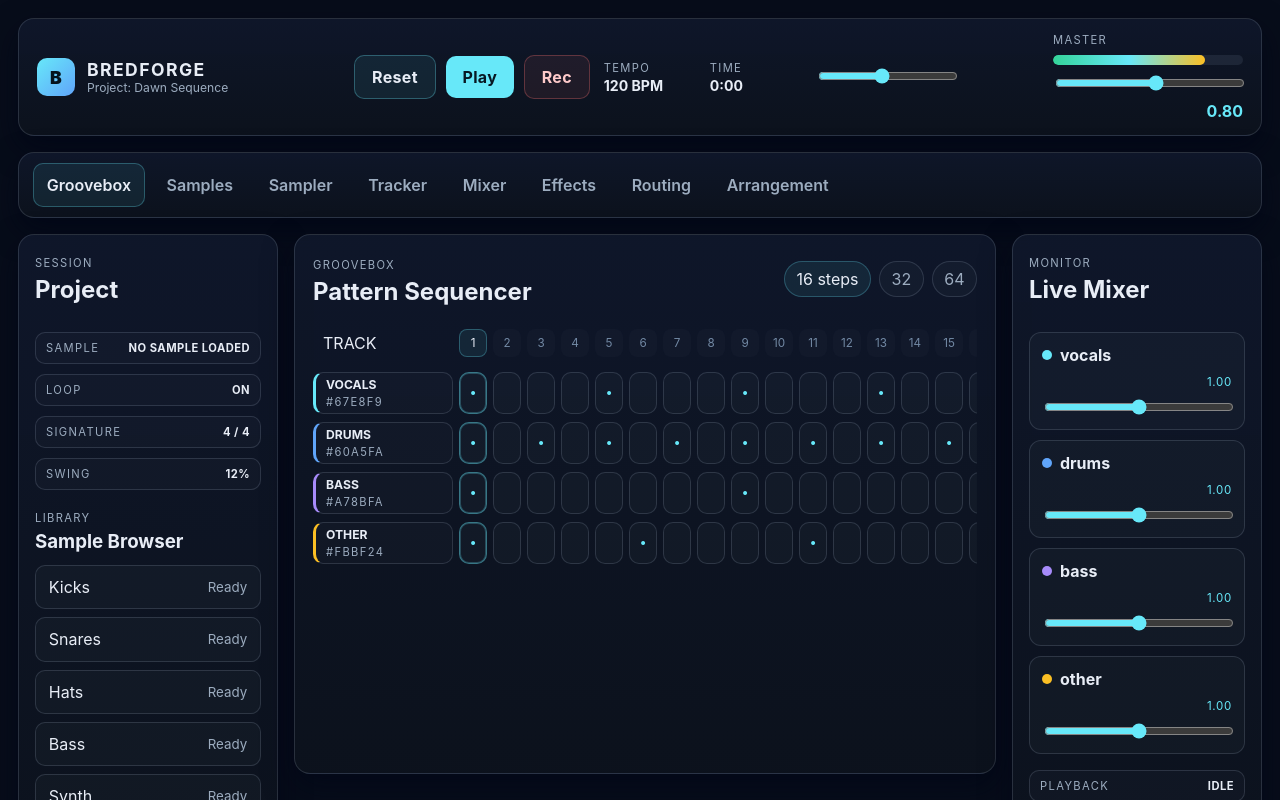
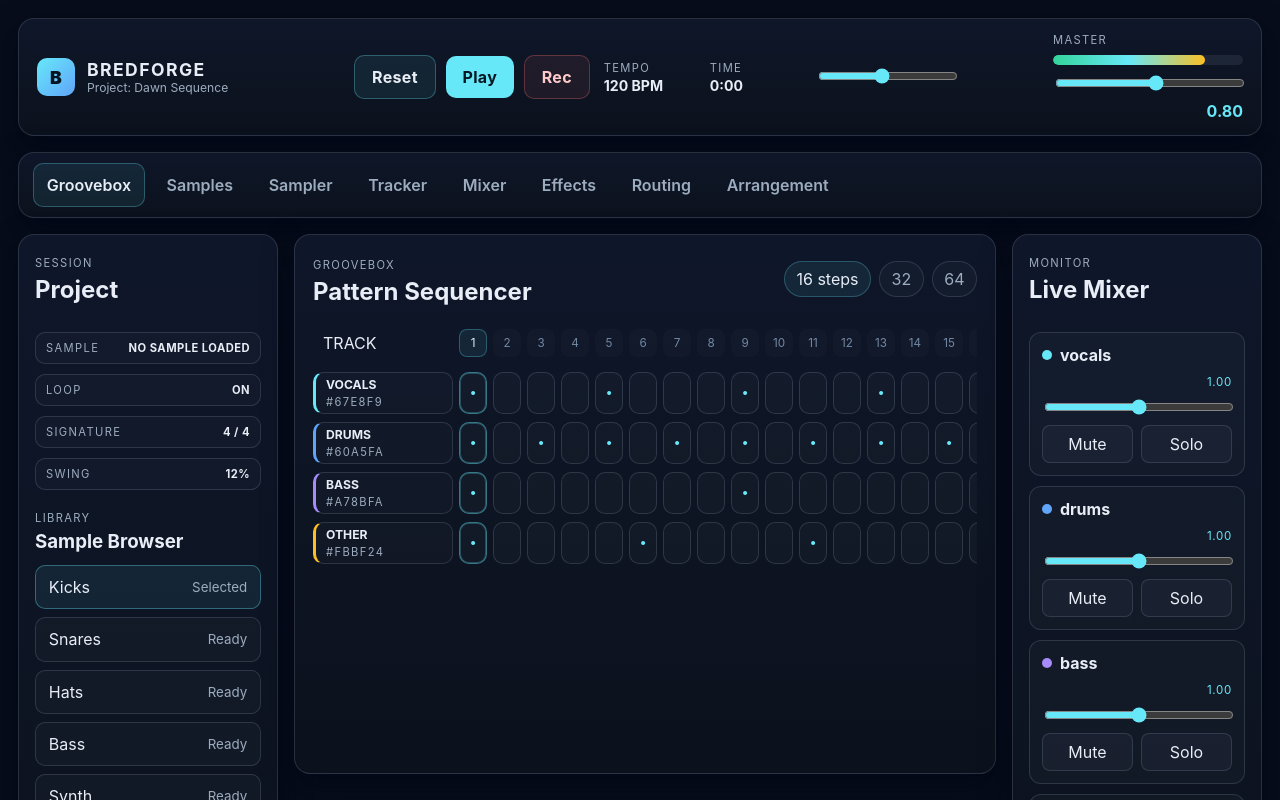
Before and after one commit to patromeo21/bredforge, a React (Vite) app: page / in a window 1280 px wide. Shown: the top 800 px of the page. Built offline with nearby package versions, Linux system fonts and the light colour scheme.

Commit message:
Continue core feature implementation with interactive track controls and UI polish

```diff
--- a/src/App.tsx
+++ b/src/App.tsx
@@ -37,6 +37,7 @@ const workspaces: WorkspaceName[] = [
   'Arrangement',
 ];
 
+const sampleLibrary = ['Kicks', 'Snares', 'Hats', 'Bass', 'Synth'];
 const trackNames = ['vocals', 'drums', 'bass', 'other'];
 const patternLength = 16;
 
@@ -58,6 +59,7 @@ function App() {
   const fileInputRef = useRef<HTMLInputElement | null>(null);
   const [activeWorkspace, setActiveWorkspace] = useState<WorkspaceName>('Groovebox');
   const [fileName, setFileName] = useState('No sample loaded');
+  const [selectedSample, setSelectedSample] = useState(sampleLibrary[0]);
   const [isPlaying, setIsPlaying] = useState(false);
   const [error, setError] = useState<string | null>(null);
   const [masterVolume, setMasterVolume] = useState(0.8);
@@ -71,6 +73,21 @@ function App() {
   const [pattern, setPattern] = useState<Record<string, PatternStep[]>>(defaultPattern);
 
   const trackState = useMemo(() => tracks, [tracks]);
+
+  const toggleTrackState = (trackId: string, field: 'muted' | 'solo') => {
+    setTracks((prev) =>
+      prev.map((track) => {
+        if (track.id !== trackId) {
+          if (field === 'solo') {
+            return { ...track, solo: false };
+          }
+          return track;
+        }
+
+        return { ...track, [field]: !track[field] };
+      }),
+    );
+  };
 
   const handleFileLoad = async (event: React.ChangeEvent<HTMLInputElement>) => {
     const file = event.target.files?.[0];
@@ -129,7 +146,7 @@ function App() {
     });
   };
 
-    const updateTrackGain = (trackId: string, nextValue: number) => {
+  const updateTrackGain = (trackId: string, nextValue: number) => {
     const key = trackId as TrackKey;
 
     setTracks((prev) =>
@@ -273,8 +290,18 @@ function App() {
                 />
 
                 <div className="button-row">
-                  <button className="tiny-button">Mute</button>
-                  <button className="tiny-button">Solo</button>
+                  <button
+                    className={`tiny-button ${track.muted ? 'muted active' : ''}`}
+                    onClick={() => toggleTrackState(track.id, 'muted')}
+                  >
+                    {track.muted ? 'Unmute' : 'Mute'}
+                  </button>
+                  <button
+                    className={`tiny-button ${track.solo ? 'active' : ''}`}
+                    onClick={() => toggleTrackState(track.id, 'solo')}
+                  >
+                    {track.solo ? 'Solo On' : 'Solo'}
+                  </button>
                 </div>
               </div>
             ))}
@@ -411,10 +438,14 @@ function App() {
             </div>
 
             <div className="sample-list">
-              {['Kicks', 'Snares', 'Hats', 'Bass', 'Synth'].map((sample) => (
-                <button className="sample-entry" key={sample}>
+              {sampleLibrary.map((sample) => (
+                <button
+                  className={`sample-entry ${selectedSample === sample ? 'active' : ''}`}
+                  key={sample}
+                  onClick={() => setSelectedSample(sample)}
+                >
                   <span>{sample}</span>
-                  <small>Ready</small>
+                  <small>{selectedSample === sample ? 'Selected' : 'Ready'}</small>
                 </button>
               ))}
             </div>
@@ -455,6 +486,20 @@ function App() {
                     value={track.gain}
                     onChange={(event) => updateTrackGain(track.id, Number(event.target.value))}
                   />
+                  <div className="mix-strip-actions">
+                    <button
+                      className={`tiny-button ${track.muted ? 'muted active' : ''}`}
+                      onClick={() => toggleTrackState(track.id, 'muted')}
+                    >
+                      {track.muted ? 'Muted' : 'Mute'}
+                    </button>
+                    <button
+                      className={`tiny-button ${track.solo ? 'active' : ''}`}
+                      onClick={() => toggleTrackState(track.id, 'solo')}
+                    >
+                      {track.solo ? 'Solo' : 'Solo'}
+                    </button>
+                  </div>
                 </div>
               </div>
             ))}
--- a/src/index.css
+++ b/src/index.css
@@ -1,4 +1,4 @@
-:root {
+ :root {
   --bg-deep: #070d1a;
   --bg-strong: #0d1525;
   --bg-panel: #111d2f;
@@ -333,6 +333,11 @@ input[type='range'] {
   color: var(--text);
 }
 
+.sample-entry.active {
+  border-color: rgba(103, 232, 249, 0.35);
+  background: rgba(103, 232, 249, 0.08);
+}
+
 .sample-entry small {
   color: var(--text-muted);
 }
@@ -498,7 +503,8 @@ input[type='range'] {
   align-items: center;
 }
 
-.button-row {
+.button-row,
+.mix-strip-actions {
   display: flex;
   gap: 8px;
 }
@@ -510,6 +516,18 @@ input[type='range'] {
   background: rgba(148, 163, 184, 0.05);
   border: 1px solid var(--line);
   color: var(--text);
+}
+
+.tiny-button.active {
+  background: rgba(103, 232, 249, 0.08);
+  border-color: rgba(103, 232, 249, 0.28);
+  color: var(--text);
+}
+
+.tiny-button.muted.active {
+  background: rgba(248, 113, 113, 0.08);
+  border-color: rgba(248, 113, 113, 0.3);
+  color: #fecaca;
 }
 
 .mixer-stack {
```
